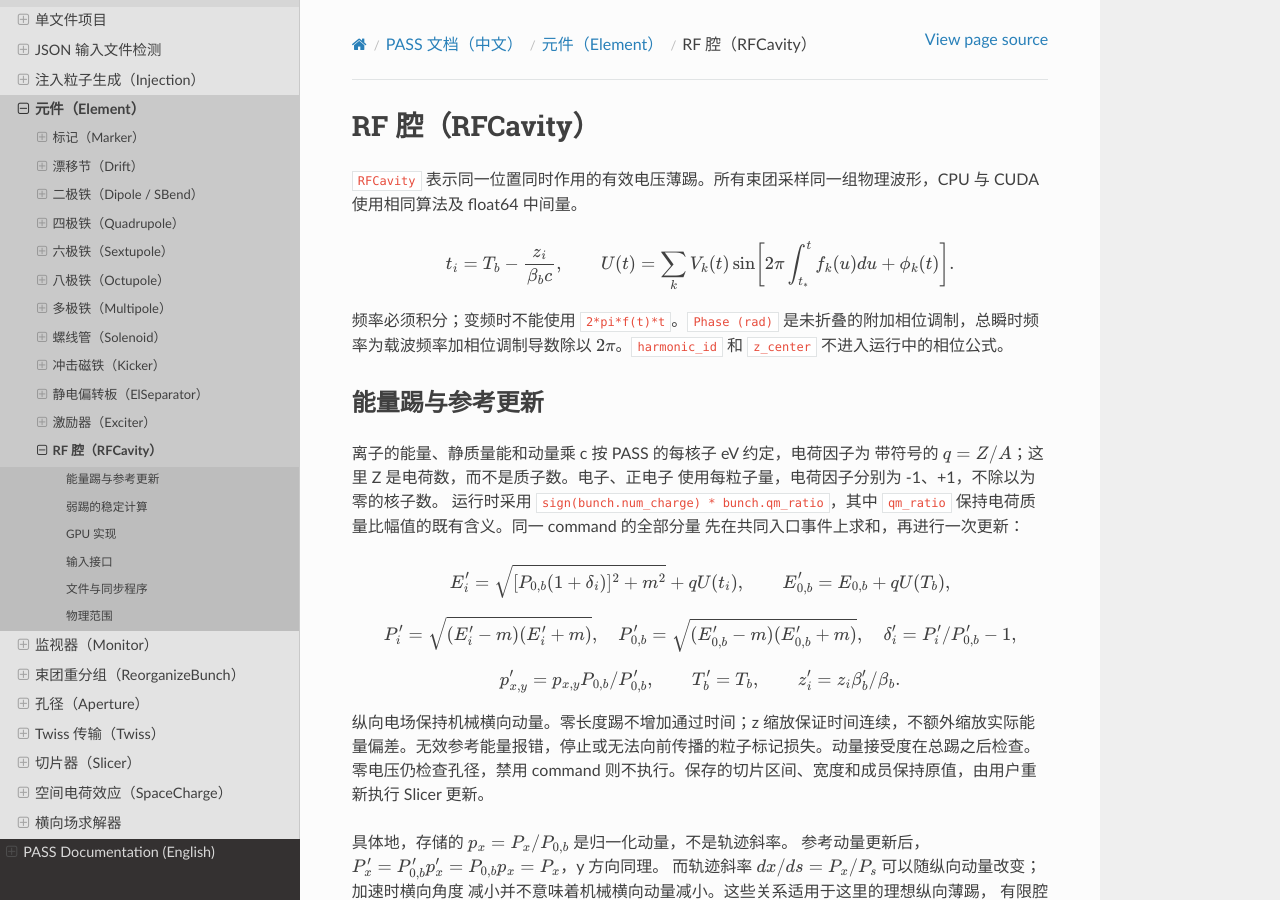
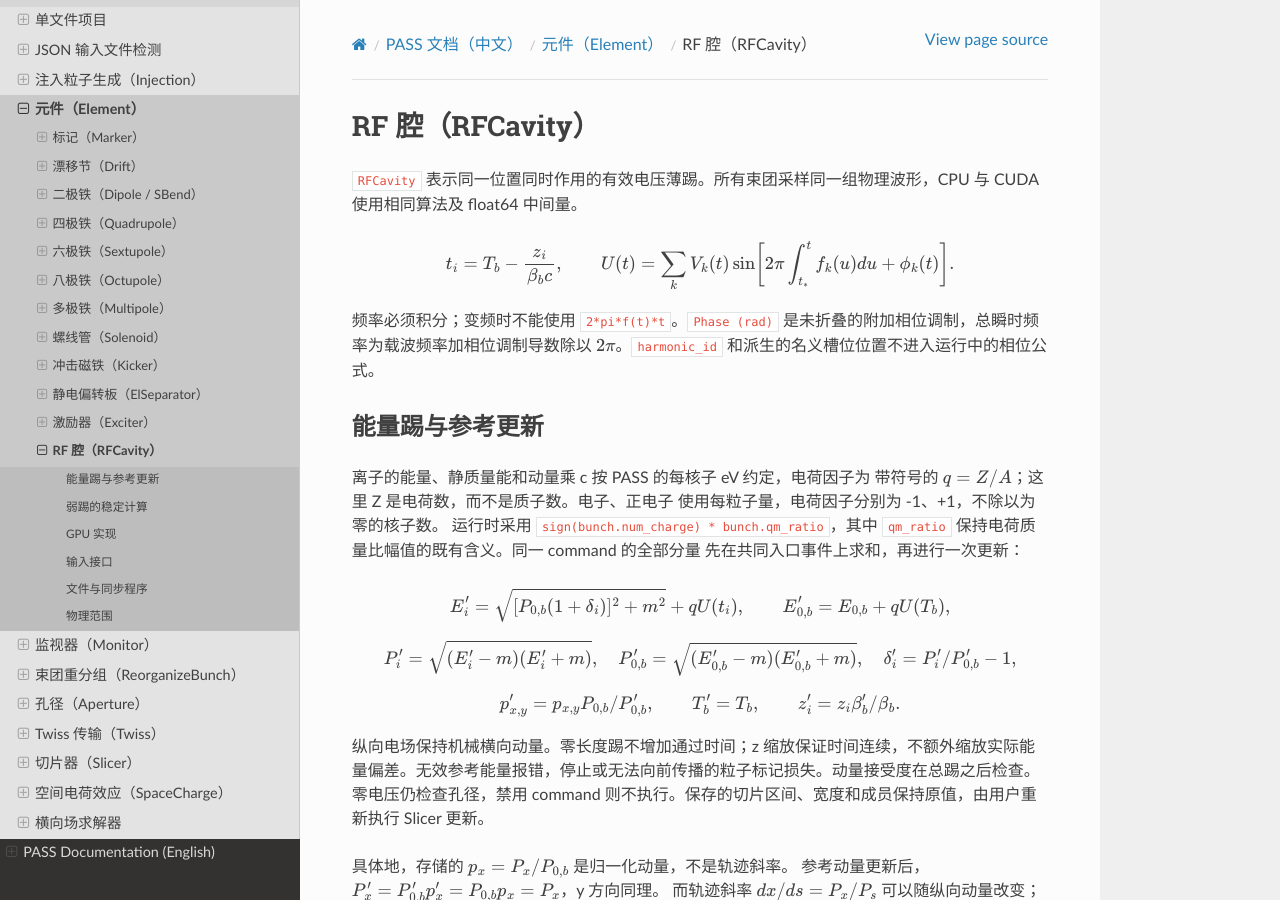
Before and after one commit to changmx/PASS, a Sphinx documentation site: the page built from docs/source/zh/element/rfcavity.rst, in a window 1280 px wide and 900 px high. Built offline with Sphinx 7.4.7 and the Read the Docs theme 3.1.0, drawn with Linux system fonts in a browser that asks for light colours; pages that are not in the unit, such as notebooks, are missing from menus.

Commit message:
docs: update description

```diff
--- a/docs/source/en/element/rfcavity.rst
+++ b/docs/source/en/element/rfcavity.rst
@@ -8,7 +8,7 @@ RFCavity
    t_i=T_b-\frac{z_i}{\beta_b c},\qquad
    U(t)=\sum_k V_k(t)\sin\!\left[2\pi\int_{t_*}^{t}f_k(u)du+\phi_k(t)\right].
 
-Frequency must be integrated; ``2*pi*f(t)*t`` is incorrect for a chirp. ``Phase (rad)`` is an unwrapped additive phase modulation: total instantaneous frequency is the carrier frequency plus its modulation derivative divided by :math:`2\pi`. ``harmonic_id`` and ``z_center`` do not enter the tracking phase formula.
+Frequency must be integrated; ``2*pi*f(t)*t`` is incorrect for a chirp. ``Phase (rad)`` is an unwrapped additive phase modulation: total instantaneous frequency is the carrier frequency plus its modulation derivative divided by :math:`2\pi`. ``harmonic_id`` and the derived nominal slot position do not enter the tracking phase formula.
 
 Energy kick and reference update
 --------------------------------
--- a/docs/source/zh/element/rfcavity.rst
+++ b/docs/source/zh/element/rfcavity.rst
@@ -8,7 +8,7 @@ RF 腔（RFCavity）
    t_i=T_b-\frac{z_i}{\beta_b c},\qquad
    U(t)=\sum_k V_k(t)\sin\!\left[2\pi\int_{t_*}^{t}f_k(u)du+\phi_k(t)\right].
 
-频率必须积分；变频时不能使用 ``2*pi*f(t)*t``。``Phase (rad)`` 是未折叠的附加相位调制，总瞬时频率为载波频率加相位调制导数除以 :math:`2\pi`。``harmonic_id`` 和 ``z_center`` 不进入运行中的相位公式。
+频率必须积分；变频时不能使用 ``2*pi*f(t)*t``。``Phase (rad)`` 是未折叠的附加相位调制，总瞬时频率为载波频率加相位调制导数除以 :math:`2\pi`。``harmonic_id`` 和派生的名义槽位位置不进入运行中的相位公式。
 
 能量踢与参考更新
 ----------------
```
